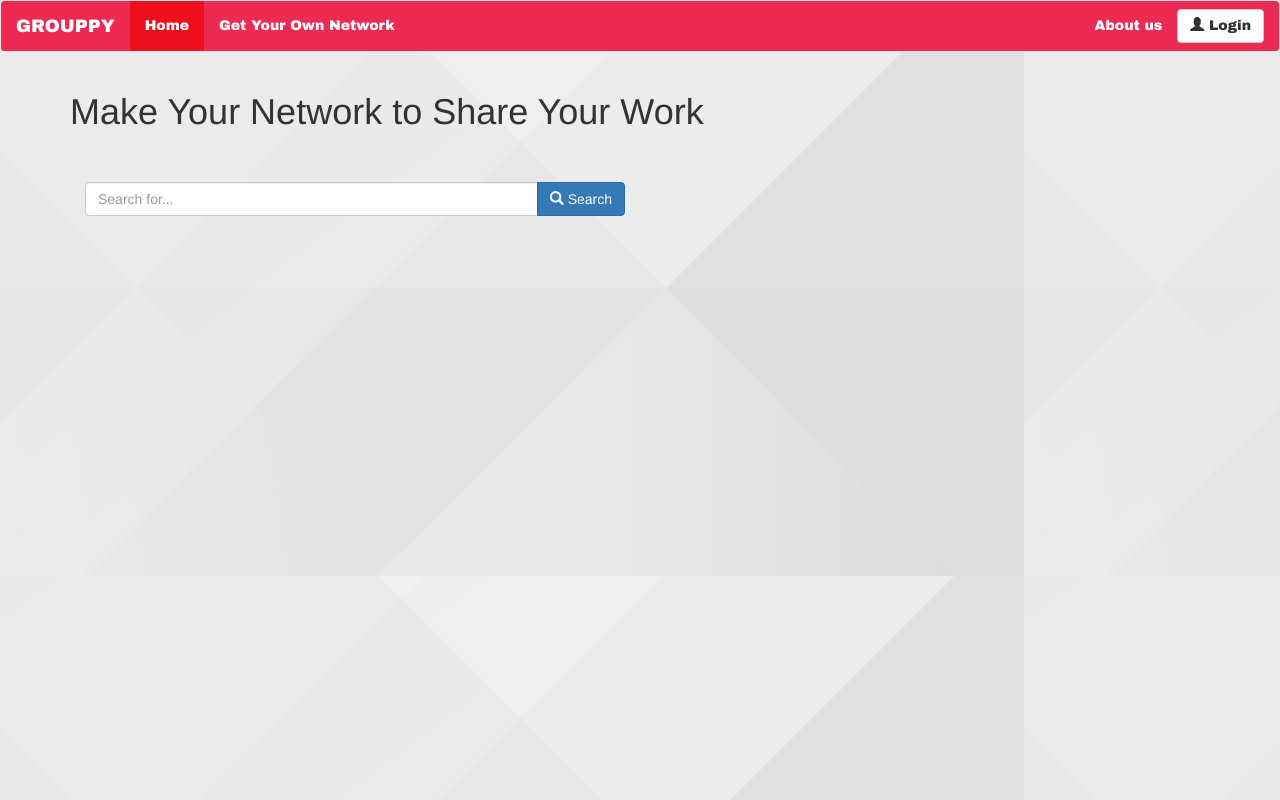
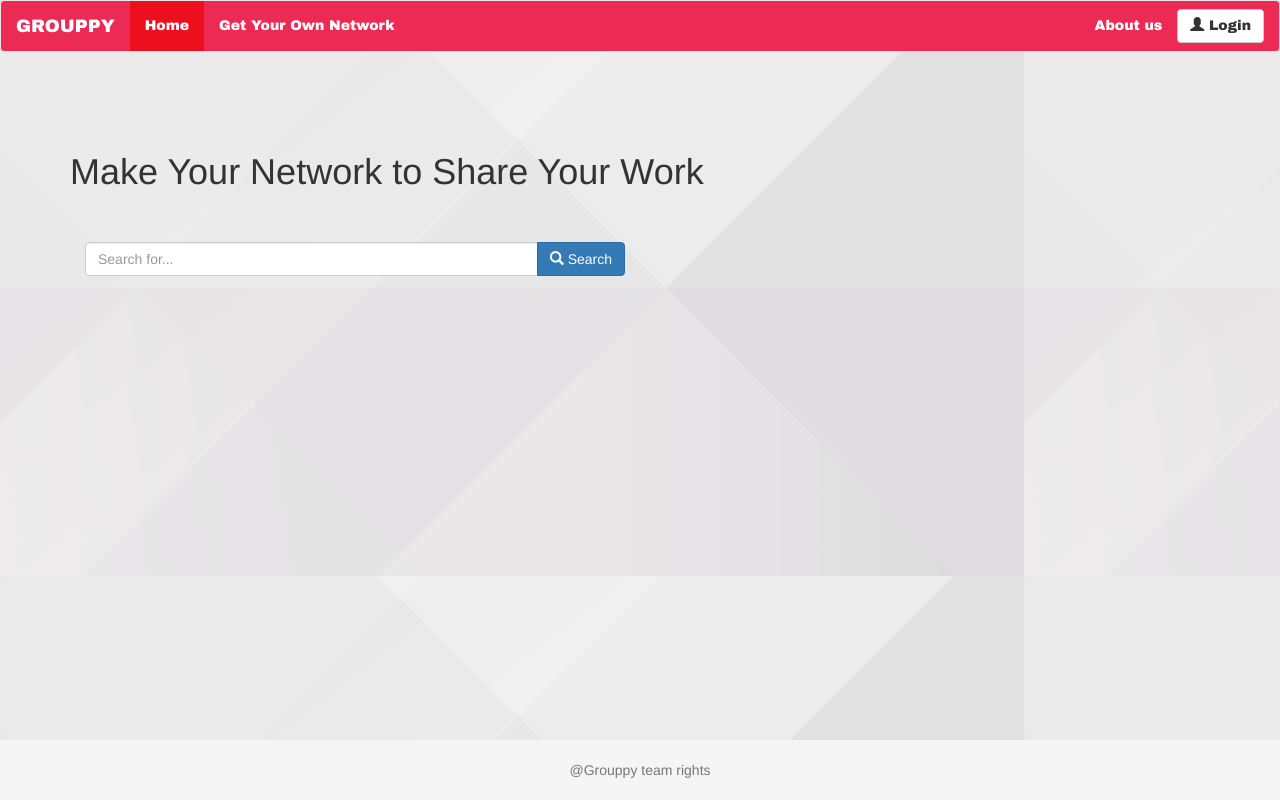
Before and after one commit to Pranav-007/grouppy-web-design, a PHP site: page / in a window 1280 px wide. Run offline with PHP 8.4, Linux system fonts and the light colour scheme; some libraries are stand-ins or nearby versions.

Commit message:
add: added footer

```diff
--- a/index.php
+++ b/index.php
@@ -71,6 +71,9 @@
 </div>
 
 </div>
+<?php
+ include 'templates/footer.php';
+?>
 <script>
     $("[data-toggle=popover]").popover({
         html: true,
--- /dev/null
+++ b/templates/footer.php
@@ -0,0 +1,54 @@
+<?php
+/**
+ * Created by PhpStorm.
+ * User: Nikhil
+ * Date: 3/30/2017
+ * Time: 1:15 PM
+ */?>
+<style>
+    /* Sticky footer styles
+-------------------------------------------------- */
+    html {
+        position: relative;
+        min-height: 100%;
+    }
+    body {
+        /* Margin bottom by footer height */
+        margin-bottom: 60px;
+    }
+    .footer {
+        position: absolute;
+        bottom: 0;
+        width: 100%;
+        text-align: center;
+        /* Set the fixed height of the footer here */
+        height: 60px;
+        background-color: #f5f5f5;
+    }
+
+
+    /* Custom page CSS
+    -------------------------------------------------- */
+    /* Not required for template or sticky footer method. */
+
+    body > .container {
+        padding: 60px 15px 0;
+    }
+    .container .text-muted {
+        margin: 20px 0;
+    }
+
+    .footer > .container {
+        padding-right: 15px;
+        padding-left: 15px;
+    }
+
+    code {
+        font-size: 80%;
+    }
+</style>
+<footer class="footer">
+    <div class="container">
+        <p class="text-muted">@Grouppy team rights</p>
+    </div>
+</footer>
```
